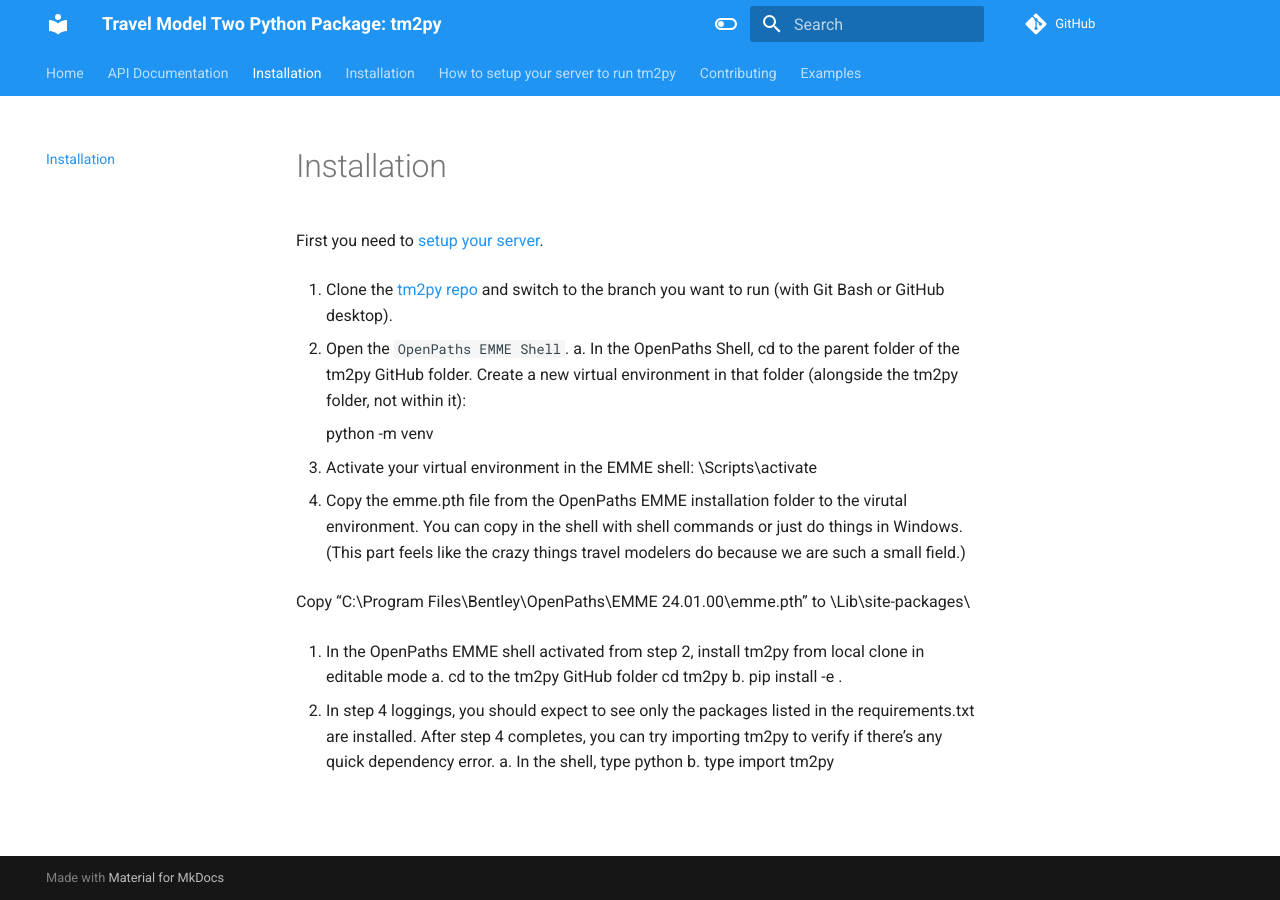
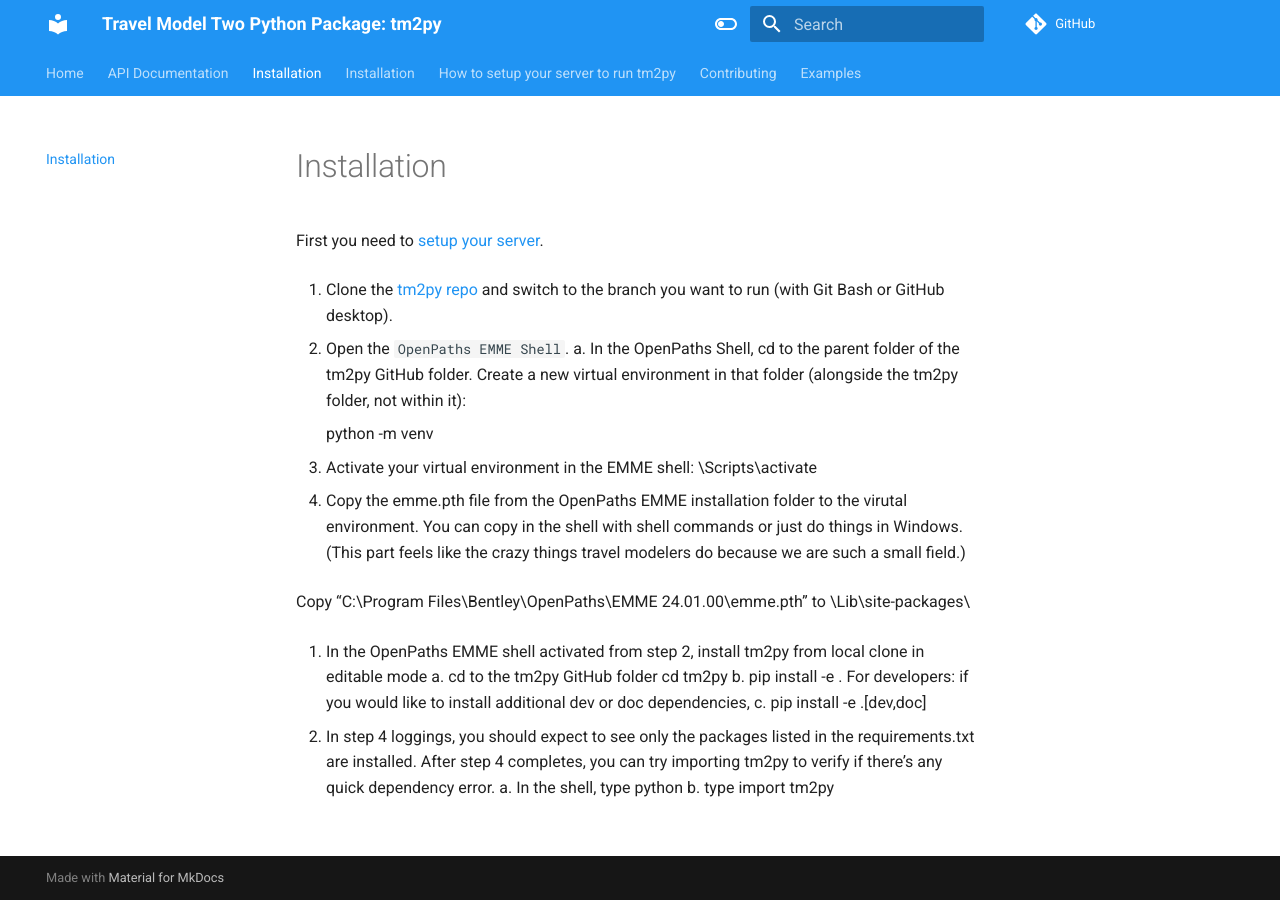
Before and after one commit to BayAreaMetro/tm2py, an MkDocs documentation site: the page built from docs/install.md, in a window 1280 px wide. Built offline with MkDocs 1.6.1 and Material for MkDocs 9.7.7, drawn with Linux system fonts in a browser that asks for light colours; nearby versions of some CDN libraries; comment, search, counter and statistics services are not loaded.

Commit message:
update install.md

```diff
--- a/docs/install.md
+++ b/docs/install.md
@@ -20,6 +20,8 @@
 5. In the OpenPaths EMME shell activated from step 2, install tm2py from local clone in editable mode
 a.	cd to the tm2py GitHub folder cd tm2py
 b.	pip install -e .
+For developers: if you would like to install additional dev or doc dependencies,
+c.	pip install -e .[dev,doc]
 
 6.	In step 4 loggings, you should expect to see only the packages listed in the requirements.txt are installed. After step 4 completes, you can try importing tm2py to verify if there's any quick dependency error.
 a.	In the shell, type python
```
